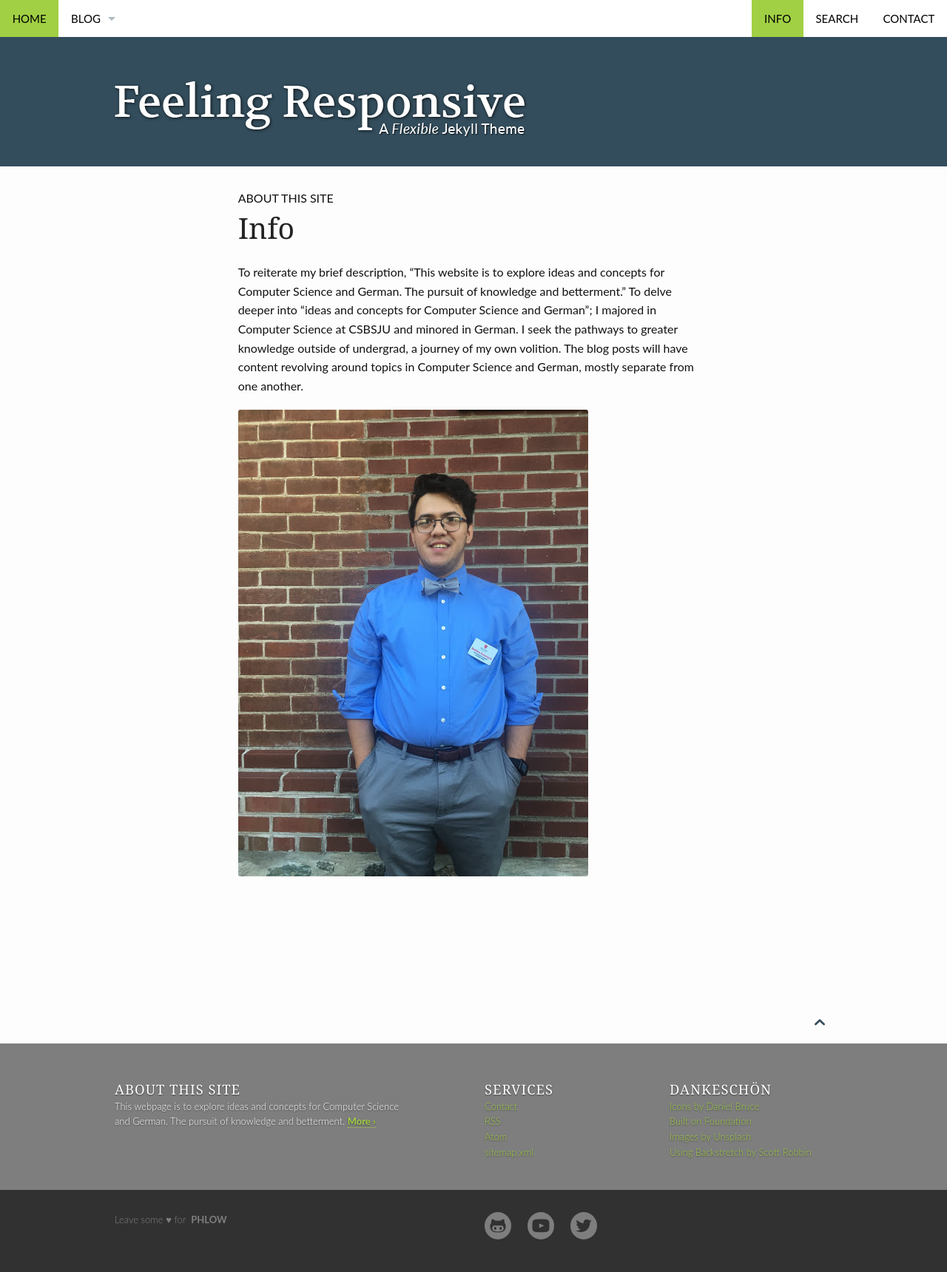
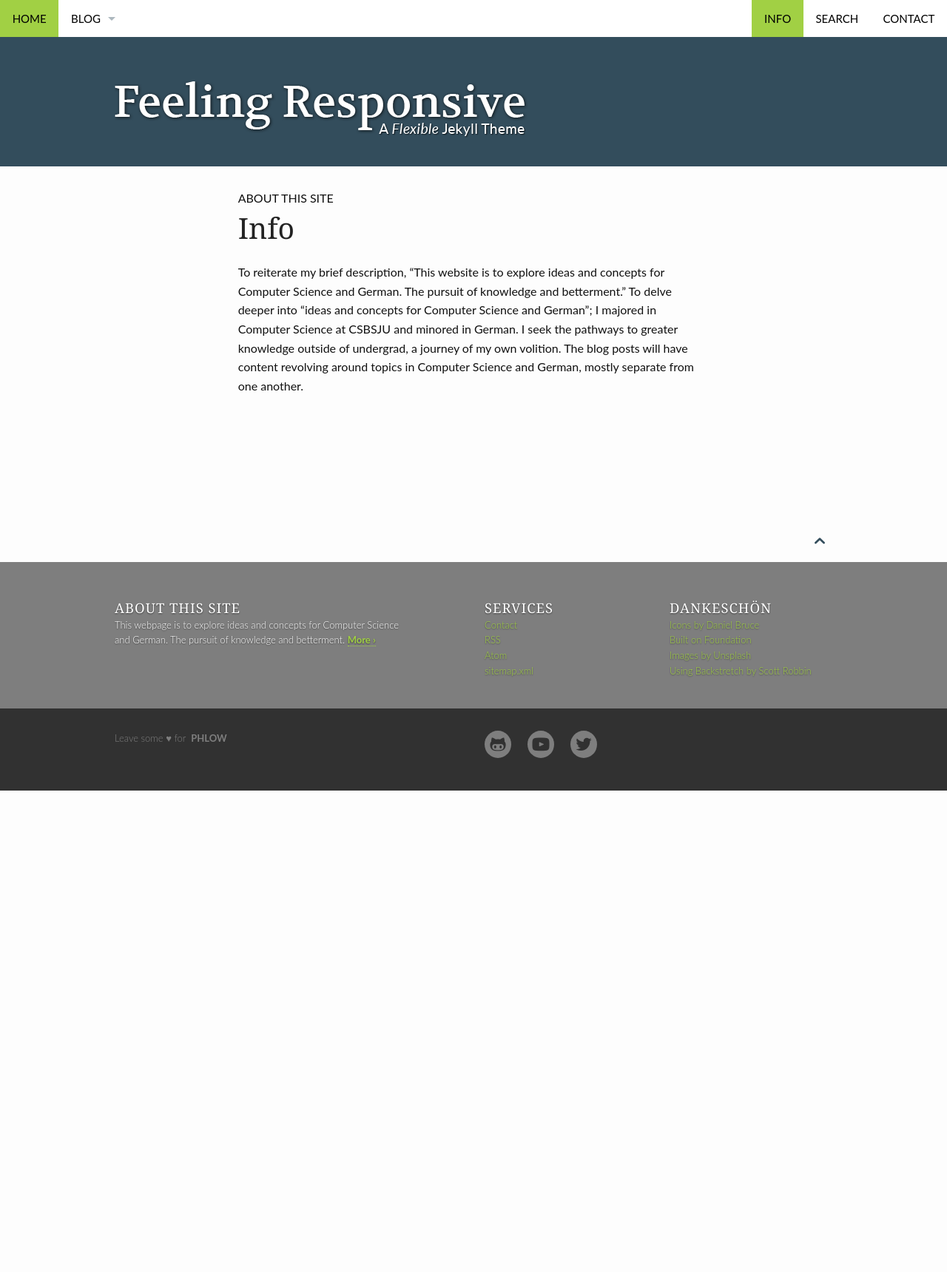
Before and after one commit to makounniyom/makounniyom.github.io, a Jekyll site: the page built from pages/info.md, in a window 1280 px wide. Shown: the whole page at 74% size. Built offline with Jekyll 4.4.1, drawn with Linux system fonts in a browser that asks for light colours; after the commit the page ends 1069 px from its top, so only the background shows below that.

Commit message:
More Edits
asdasd

```diff
--- a/pages/info.md
+++ b/pages/info.md
@@ -6,5 +6,3 @@ teaser: ""
 permalink: /info/
 ---
 To reiterate my brief description, "This website is to explore ideas and concepts for Computer Science and German. The pursuit of knowledge and betterment." To delve deeper into "ideas and concepts for Computer Science and German"; I majored in Computer Science at CSBSJU and minored in German. I seek the pathways to greater knowledge outside of undergrad, a journey of my own volition. The blog posts will have content revolving around topics in Computer Science and German, mostly separate from one another.
-
-![Here is me!](/images/face.JPG)
```
